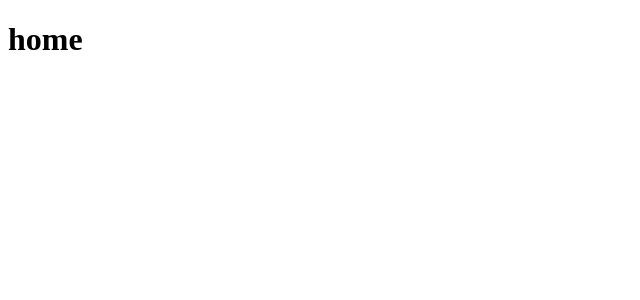
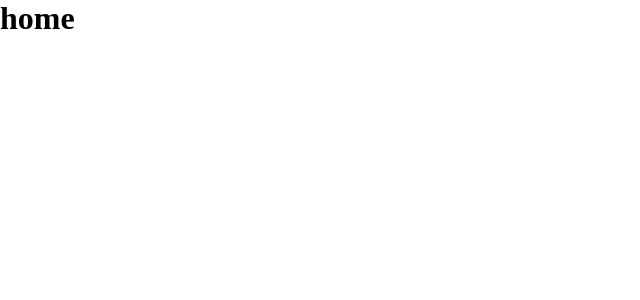
Before and after one commit to jensengbg-johanna-ohrnberg/airBean-by-IronPants, a Vue app in the folder airbean/: page / in a window 1280 px wide. Shown: the top 300 px of the page, without its empty margins (0-640 px from the left). Built offline with nearby package versions, Linux system fonts and the light colour scheme.

Commit message:
Update App.vue

```diff
--- a/airbean/src/App.vue
+++ b/airbean/src/App.vue
@@ -1,9 +1,17 @@
 <template>
   <div id="app">
-    <router-view/>
+    <router-view />
   </div>
 </template>
 
+<script>
+export default {}
+</script>
+
 <style lang="scss">
-
+* {
+  margin: 0rem;
+  padding: 0rem;
+  box-sizing: border-box;
+}
 </style>
```
